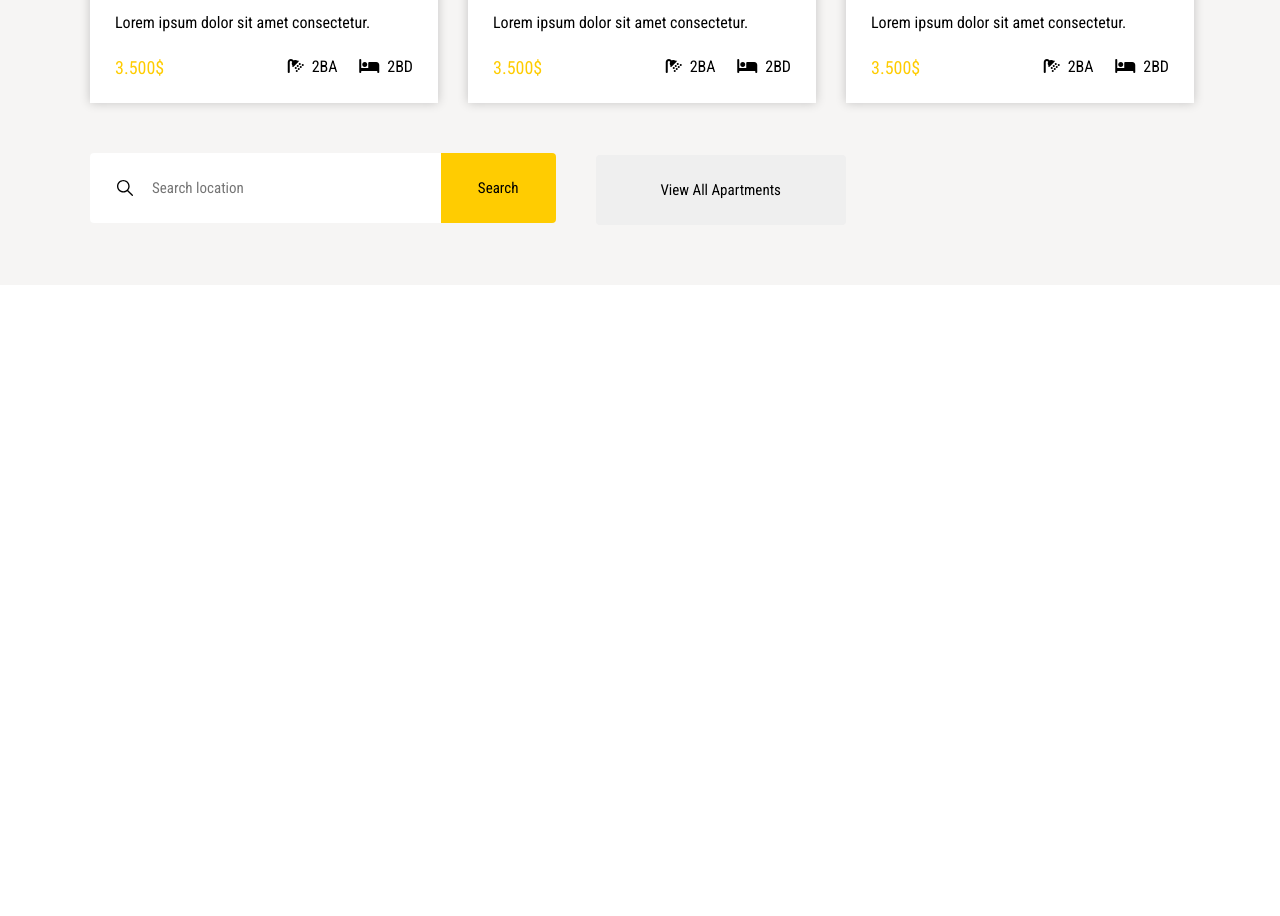
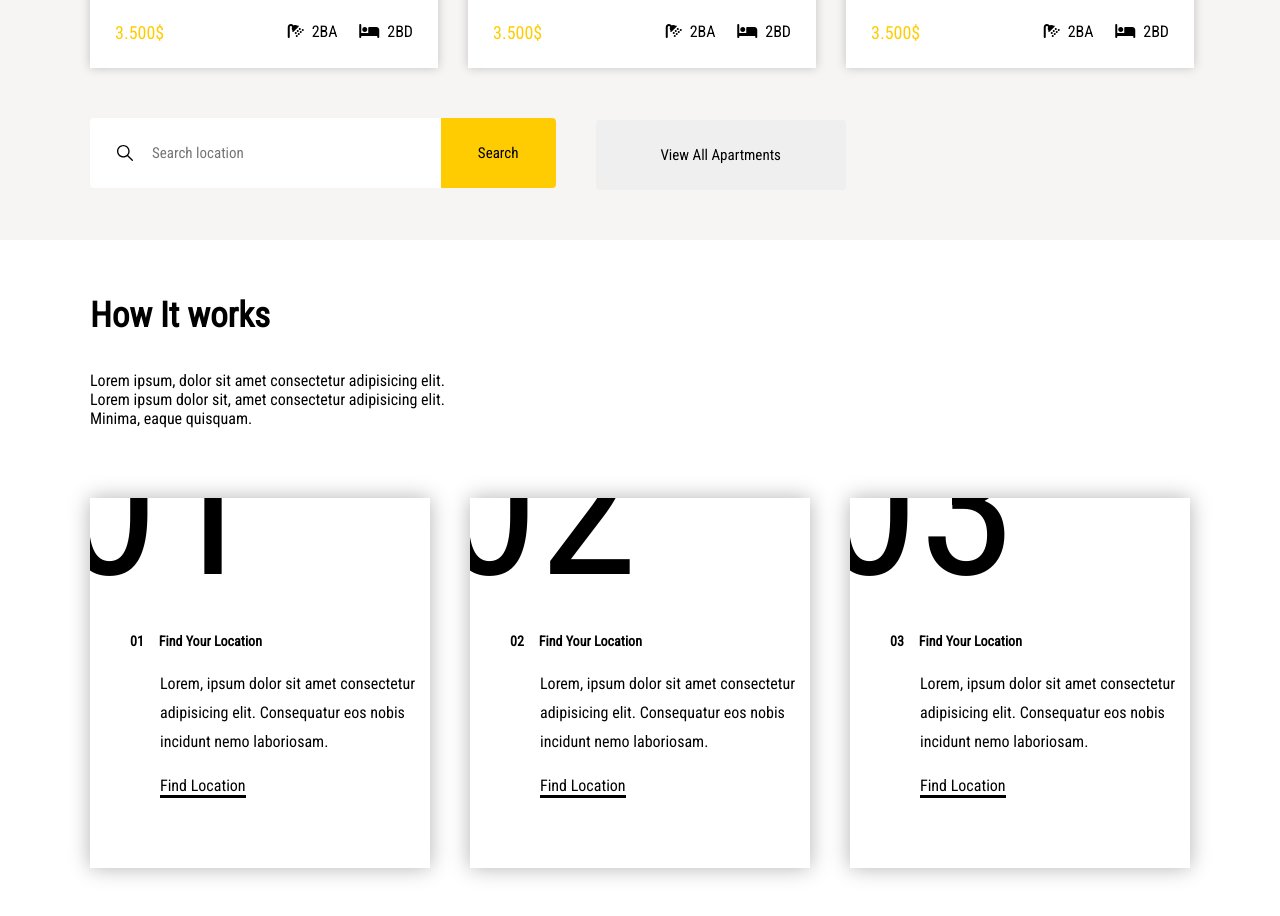
Before and after one commit to Rus203/Remind-html-css-and-javaScript, a plain HTML site: page index.html in a window 1280 px wide. Shown: the part 2527-3443 px from the top of the page. Before the commit the page ends 2812 px from the top, so only its background shows below. Drawn offline with Linux system fonts and the light colour scheme.

Commit message:
feat: add section steps

```diff
--- a/code.js
+++ b/code.js
@@ -0,0 +1,10 @@
+let stepb = document.getElementById('stepbl');
+let stepbrdr = document.getElementById('stepbrdr');
+
+stepbl.onmouseover = function () {
+  stepbrdr.style.borderBottom = '3px solid white';
+}
+
+stepbl.onmouseout = function () {
+  stepbrdr.style.borderBottom = '3px solid black';
+}
--- a/index.html
+++ b/index.html
@@ -166,6 +166,33 @@
           </div>
         </div>
       </section>
+      <section class="steps">
+        <div class="wrapper">
+          <h2>How It works</h2>
+          <p class="step-text">Lorem ipsum, dolor sit amet consectetur adipisicing elit.</p>
+          <p class="step-text mbtext">Lorem ipsum dolor sit, amet consectetur adipisicing elit.<br>Minima, eaque quisquam.</p>
+          <div class="step-container">
+            <div class="stepblock stepbl">
+              <p class="step-num">01</p>
+              <h4><span>01</span>Find Your Location</h4>
+              <p class="step-info">Lorem, ipsum dolor sit amet consectetur adipisicing elit. Consequatur eos nobis incidunt nemo laboriosam.</p>
+              <p class="stepinfolast stepbrdr">Find Location</p>
+            </div>
+            <div class="stepblock stepbl">
+              <p class="step-num">02</p>
+              <h4><span>02</span>Find Your Location</h4>
+              <p class="step-info">Lorem, ipsum dolor sit amet consectetur adipisicing elit. Consequatur eos nobis incidunt nemo laboriosam.</p>
+              <p class="stepinfolast stepbrdr">Find Location</p>
+            </div>
+            <div class="stepblock stepbl">
+              <p class="step-num">03</p>
+              <h4><span>03</span>Find Your Location</h4>
+              <p class="step-info">Lorem, ipsum dolor sit amet consectetur adipisicing elit. Consequatur eos nobis incidunt nemo laboriosam.</p>
+              <p class="stepinfolast stepbrdr">Find Location</p>
+            </div>
+          </div>
+        </div>
+      </section>
     </main>
     <script src="./code.js"></script>
   </body>
--- a/style.css
+++ b/style.css
@@ -146,12 +146,12 @@ nav {
 
 .apartments  {
   background-color: #f6f5f4;
-  padding: 60px 0;
+  padding: 50px 0;
 }
 
 .apart h2 {
   font-size: 40px;
-  margin-bottom: 85px;
+  margin-bottom: 60px;
 }
 
 .card {
@@ -234,6 +234,74 @@ nav {
 .button-search {
   display: flex;
 }
+
+.steps h2 {
+  margin-top: 55px;
+  margin-bottom: 35px;
+  font-size: 35px;
+}
+
+.step-test {
+  line-height: 27px;
+  font-size: 13px;
+}
+
+.mbtext {
+  margin-bottom: 70px;
+}
+
+.stepblock {
+  width: 340px;
+  height: 370px;
+  background: #fff;
+  box-shadow: 0 0 20px rgba(0, 0, 0, 0.3);
+  overflow: hidden;
+
+}
+
+.stepblock .step-num {
+  font-size: 200px;
+  position: relative;
+  top: -110px;
+  left: -30px;
+}
+
+.stepblock:hover {
+  background-color: #ffcc01;
+  color: white;
+}
+
+.step-container {
+  margin-bottom: 50px;
+  display: flex;
+  column-gap: 10px;
+  justify-content: space-between;
+}
+
+.stepblock h4 {
+  font-size: 14px;
+  margin-left: 40px;
+  margin-top: -100px;
+  margin-bottom: 20px;
+}
+
+.stepblock h4 span {
+  margin-right: 15px;
+}
+
+.stepblock .step-info {
+  margin-left: 70px;
+  line-height: 29px;
+}
+
+.stepblock .stepinfolast {
+  display: inline-block;
+  margin-left: 70px;
+  margin-top: 20px;
+  border-bottom: 3px solid black;
+}
+
+
 
 @media screen and (max-width: 765px) {
   .toogle {
@@ -361,10 +429,18 @@ nav {
     justify-content: center;
   }
 
+  .apartments {
+    padding-top: 25px;
+  }
+
   .apart input[type=text] {
     margin-top: 10px;
     width: 130px;
   }
+
+  .apart h2 {
+    margin-bottom: 25px;
+    margin-left: 10px;
 
   .button-search {
     flex-direction: column;
@@ -375,4 +451,17 @@ nav {
     margin-top: 10px;
     margin-left: 0;
   }
+
+
+  .step-container {
+    flex-direction: column;
+    justify-content: center;
+    align-items: center;
+    row-gap: 20px;
+  }
+
+  .step-text, .steps h2 {
+    margin-left: 3%;
+    margin-bottom: 15px;
+  }
 }
```
